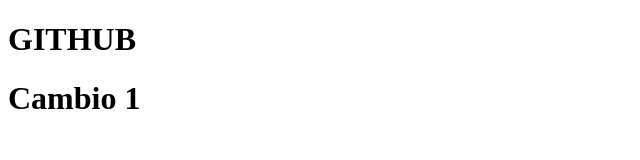
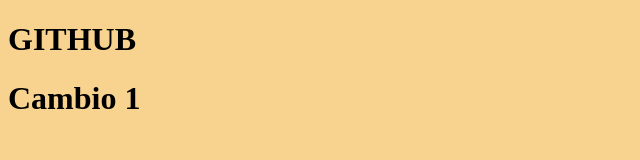
Before and after one commit to M1lenaLopez/Proy2-GitHub, a plain HTML site: page index.html in a window 1280 px wide. Shown: the whole page, without its empty margins (0-640 px from the left). Drawn offline with Linux system fonts and the light colour scheme.

Commit message:
Cambio 2

```diff
--- /dev/null
+++ b/css/miEstilo.css
@@ -0,0 +1,3 @@
+body{
+    background: rgb(247, 211, 143);
+}
--- a/index.html
+++ b/index.html
@@ -5,6 +5,8 @@
     <meta http-equiv="X-UA-Compatible" content="IE=edge">
     <meta name="viewport" content="width=device-width, initial-scale=1.0">
     <title>Document</title>
+    <link rel="stylesheet" href="/css/miEstilo.css">
+
 </head>
 <body>
     <h1>GITHUB</h1>
```
